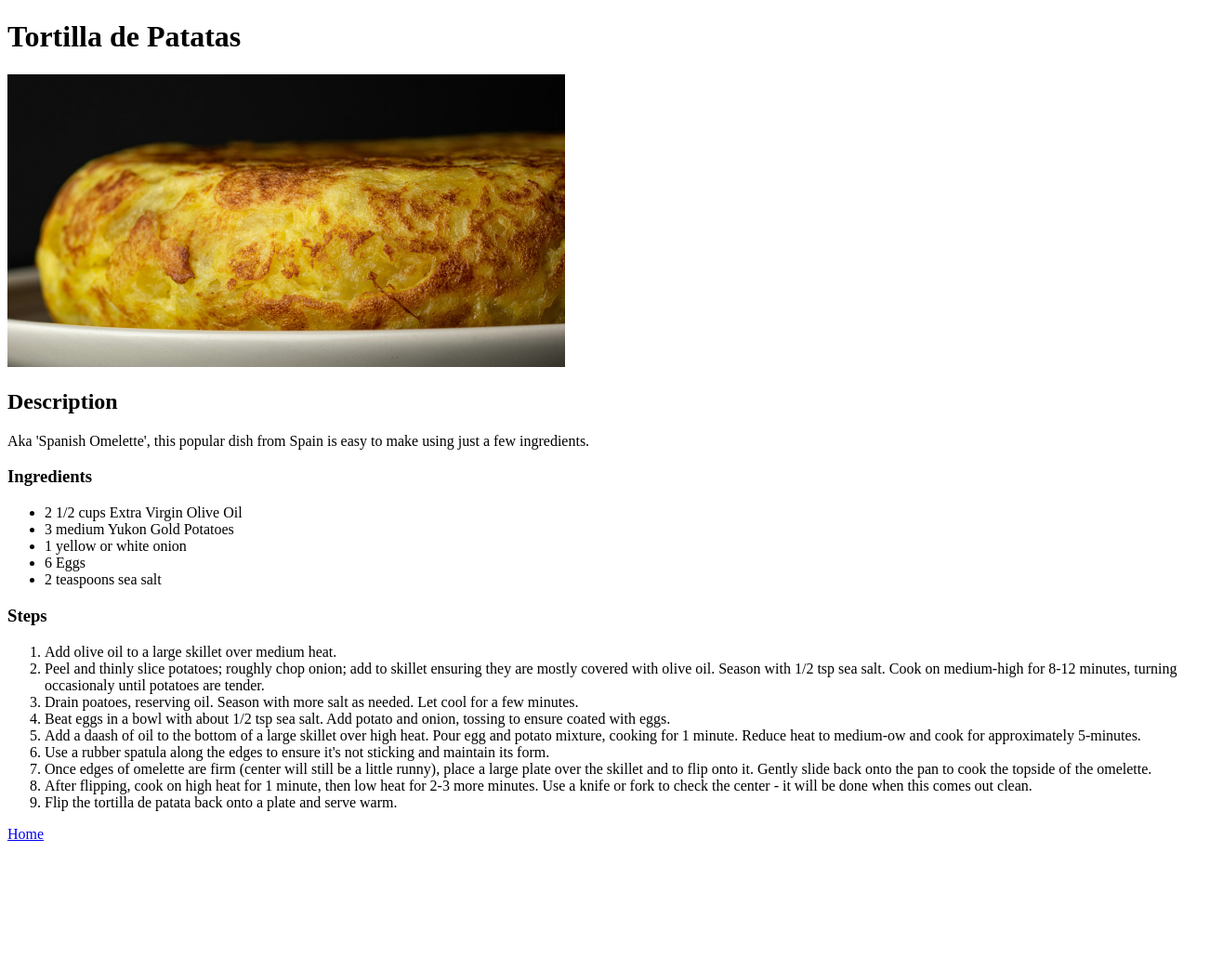
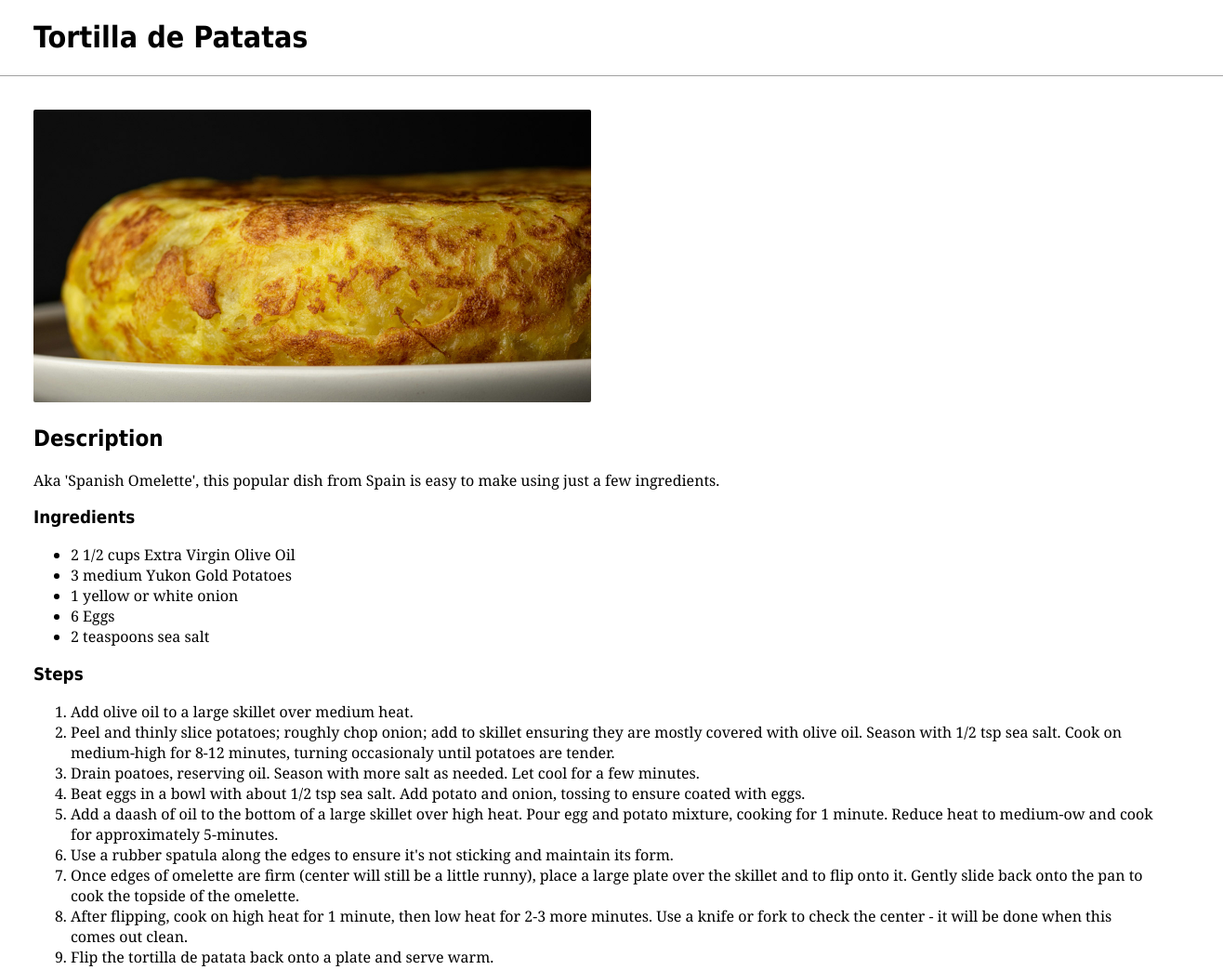
Before and after one commit to jsonsDev/odin-recipes, a plain HTML site: page recipes/tortilla-de-patatas.html in a window 1280 px wide. Shown: the top 1044 px of the page at 93% size, 1316 px wide, since content can reach past the window. Before the commit the page ends 915 px from the top, so only its background shows below. Drawn offline with Linux system fonts and the light colour scheme.

Commit message:
Link style.css and add html attributes

```diff
--- a/recipes/tortilla-de-patatas.html
+++ b/recipes/tortilla-de-patatas.html
@@ -3,10 +3,15 @@
 <head>
     <meta charset="UTF-8">
     <meta name="viewport" content="width=device-width, initial-scale=1.0">
+    <link rel="stylesheet" href="../style.css">
     <title>Tortilla de Patatas</title>
 </head>
 <body>
-    <h1>Tortilla de Patatas</h1>
+    <div class="header">
+        <h1>Tortilla de Patatas</h1>
+    </div>
+
+    <div class="content-container">
 
     <img src="../images/tortilla-de-patatas.jpg" width="600"/>
 
@@ -38,6 +43,8 @@
         <li>Flip the tortilla de patata back onto a plate and serve warm.</li>
     </ol>
 
-    <a href="../index.html">Home</a>
+    <a class="home-button" href="../index.html">Home</a>
+
+    </div>
 </body>
 </html>
```
